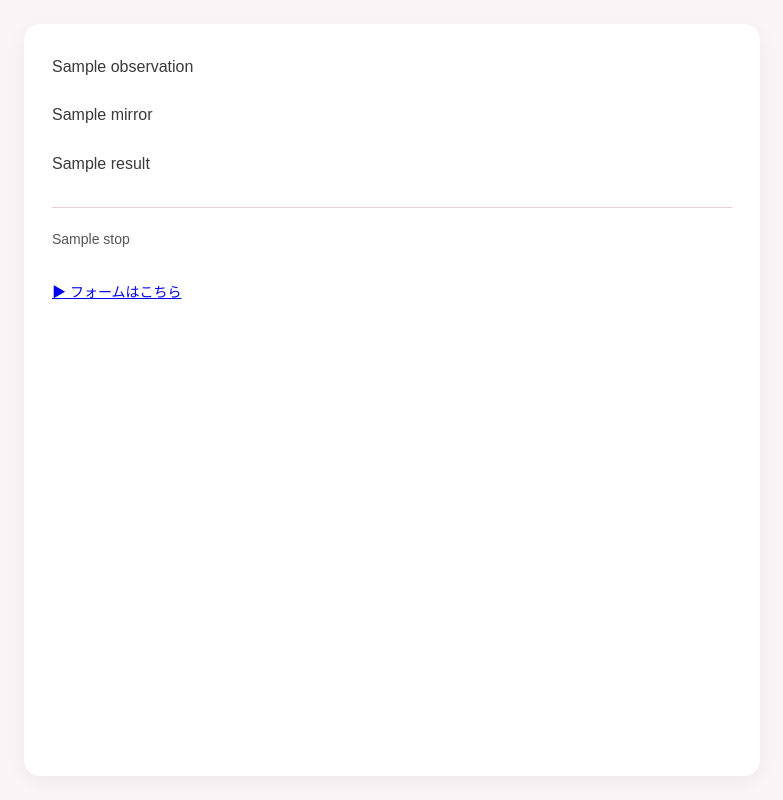
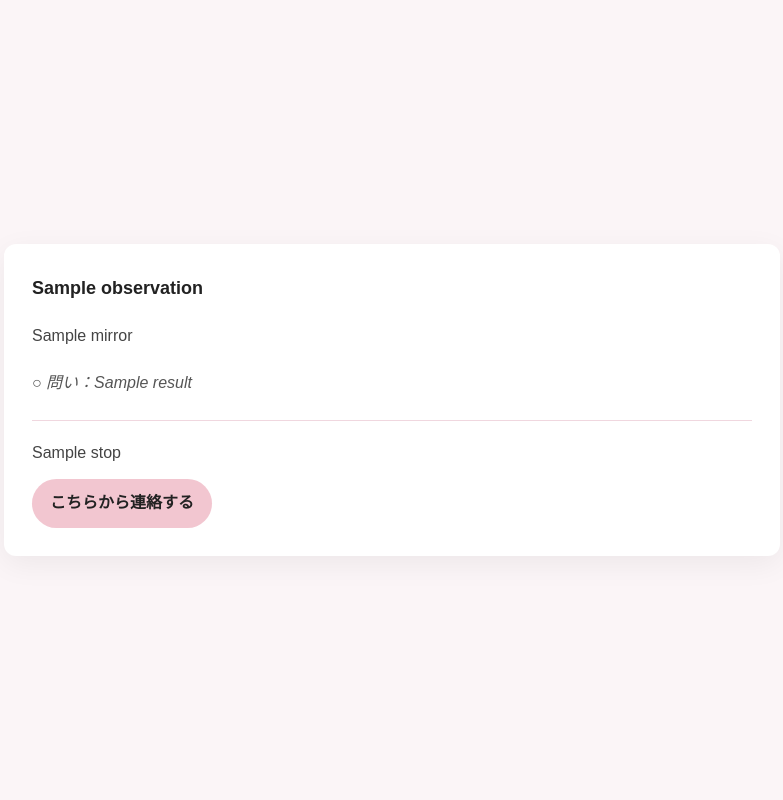
Before and after one commit to fuyong7335/tanin-jiku-diagnosis, a Flask app: template templates/result.html in a window 1280 px wide. Shown: the whole page, without its empty margins (248-1031 px from the left). Run offline with Flask 3, Linux system fonts and the light colour scheme; the template is opened without the code that fills it: most values are stand-ins (such as "Sample title", 1, 10 or a date in 2020).

Commit message:
Add files via upload

```diff
--- a/templates/result.html
+++ b/templates/result.html
@@ -1,68 +1,74 @@
+<!-- templates/result.html -->
 <!DOCTYPE html>
 <html lang="ja">
 <head>
   <meta charset="UTF-8">
   <title>診断結果</title>
   <meta name="viewport" content="width=device-width, initial-scale=1">
-
   <style>
     body {
       margin: 0;
       background-color: #fbf5f7;
       font-family: "Hiragino Kaku Gothic ProN","Noto Sans JP",sans-serif;
-      color: #3a3a3a;
-      line-height: 1.9;
+      color: #333;
+      line-height: 1.8;
     }
     .page {
       min-height: 100vh;
-      display: flex;
-      justify-content: center;
-      padding: 24px;
-      box-sizing: border-box;
+      display:flex;
+      justify-content:center;
+      align-items:center;
+      padding:20px;
+      box-sizing:border-box;
     }
     .card {
-      background: #fff;
-      max-width: 680px;
-      width: 100%;
-      padding: 28px;
-      border-radius: 16px;
-      box-shadow: 0 6px 20px rgba(0,0,0,0.05);
+      background:#fff;
+      width:100%;
+      max-width:720px;
+      padding:28px;
+      border-radius:12px;
+      box-shadow:0 8px 30px rgba(0,0,0,0.06);
     }
-    .block {
-      margin-bottom: 18px;
-    }
-    .stop {
-      margin-top: 28px;
-      padding-top: 18px;
-      border-top: 1px solid #e6cfd7;
-      font-size: 14px;
-      color: #555;
+    .block { margin-bottom:18px; }
+    .observation { font-weight:600; font-size:18px; color:#222; }
+    .mirror { color:#444; }
+    .question { color:#555; font-style:italic; }
+    .stop { margin-top:22px; padding-top:18px; border-top:1px solid #f0d7df; color:#444; }
+    .cta-button {
+      display:inline-block;
+      margin-top:12px;
+      padding:10px 18px;
+      border-radius:999px;
+      background:#f2c6d0;
+      color:#222;
+      text-decoration:none;
+      font-weight:600;
     }
   </style>
 </head>
-
 <body>
   <div class="page">
     <div class="card">
-
-      <div class="block">
-        {{ result.observation }}
+      <div class="block observation">
+        {{ result.observation | replace('\n','<br>') | safe }}
       </div>
 
-      <div class="block">
-        {{ result.mirror }}
+      <div class="block mirror">
+        {{ result.mirror | replace('\n','<br>') | safe }}
       </div>
 
-      <div class="block">
-        {{ result.question }}
+      <div class="block question">
+        ○ 問い：{{ result.question | replace('\n','<br>') | safe }}
       </div>
 
       <div class="stop">
         {{ result.stop | replace('\n','<br>') | safe }}
-        <br><br>
-        <a href="https://forms.gle/CE9BwQy6SnabUst59">▶ フォームはこちら</a>
+        {% if form_url %}
+          <div>
+            <a class="cta-button" href="{{ form_url }}" target="_blank" rel="noopener noreferrer">こちらから連絡する</a>
+          </div>
+        {% endif %}
       </div>
-
     </div>
   </div>
 </body>
```
